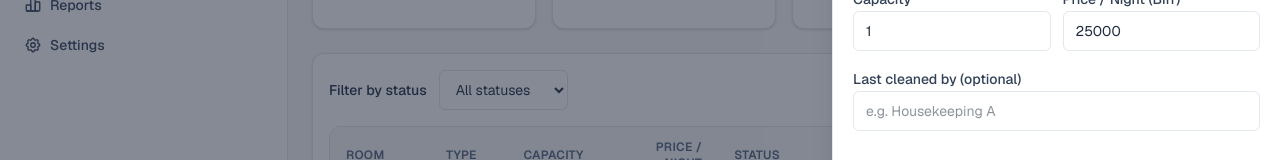
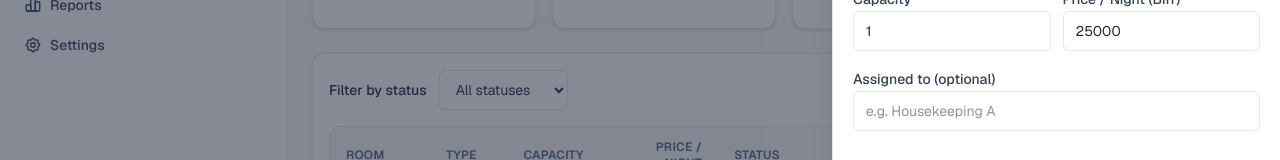
Before and after one commit to Nate-Workspace/pension-management, a Next.js app: page /rooms in a window 1280 px wide. Both pictures are taken after a click on the button "Add Room". Shown: the part 274-434 px from the top of the page. Built offline with nearby package versions, Linux system fonts and the light colour scheme.

Commit message:
fix: fixing room management form after removal of staff

```diff
--- a/components/rooms/rooms-management.tsx
+++ b/components/rooms/rooms-management.tsx
@@ -478,7 +478,7 @@
           </div>
 
           <label className="space-y-1">
-            <span className="text-sm font-medium text-slate-700">Last cleaned by (optional)</span>
+            <span className="text-sm font-medium text-slate-700">Assigned to (optional)</span>
             <input
               type="text"
               value={formState.assignedTo}
```
